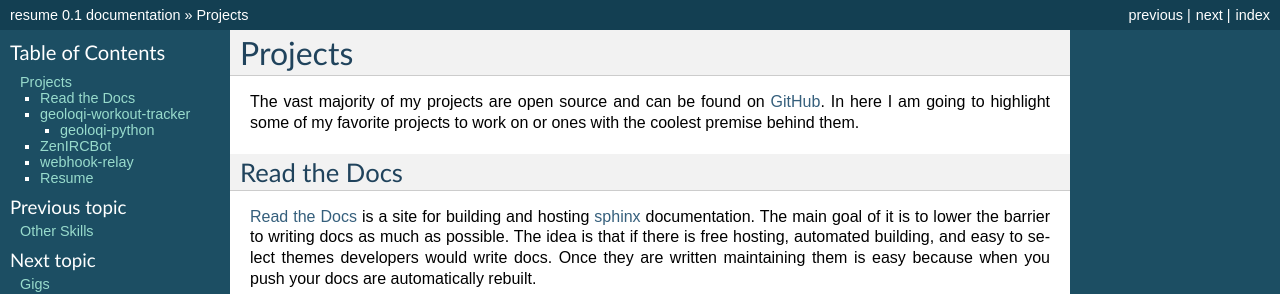
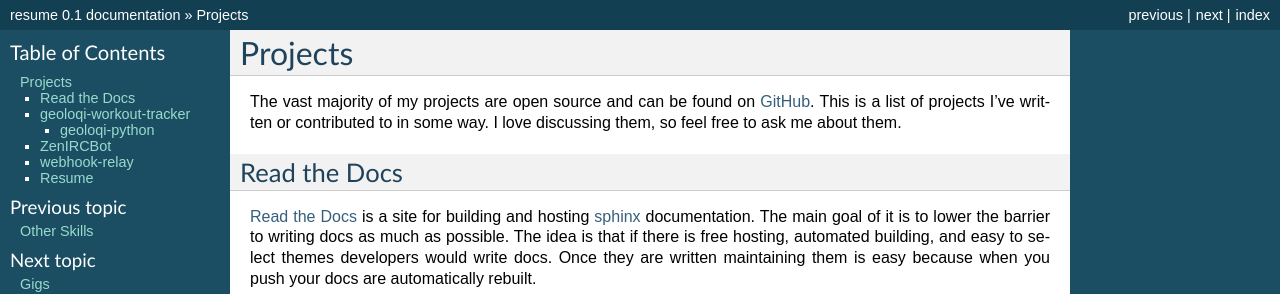
Before and after one commit to wraithan/resume, a Sphinx documentation site: the page built from docs/projects.rst, in a window 1280 px wide. Shown: the top 294 px of the page. Built offline with Sphinx 7.4.7, drawn with Linux system fonts in a browser that asks for light colours.

Commit message:
better intros

```diff
--- a/docs/gigs.rst
+++ b/docs/gigs.rst
@@ -1,6 +1,9 @@
 ====
 Gigs
 ====
+
+My professional work in the software industry over the years:
+
 
 Aquameta
 ########
--- a/docs/projects.rst
+++ b/docs/projects.rst
@@ -3,8 +3,8 @@
 ========
 
 The vast majority of my projects are open source and can be found on
-GitHub_. In here I am going to highlight some of my favorite projects
-to work on or ones with the coolest premise behind them.
+GitHub_. This is a list of projects I've written or contributed to in
+some way. I love discussing them, so feel free to ask me about them.
 
 #############
 Read the Docs
```
